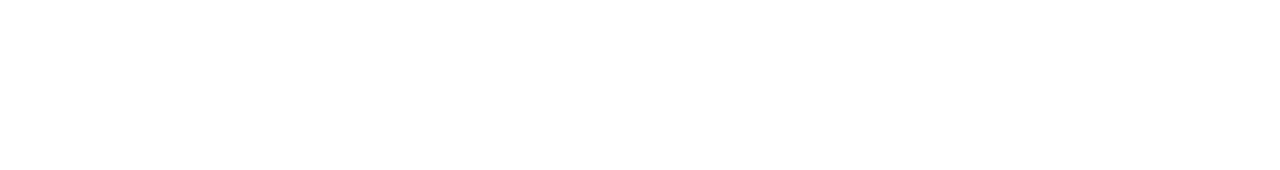
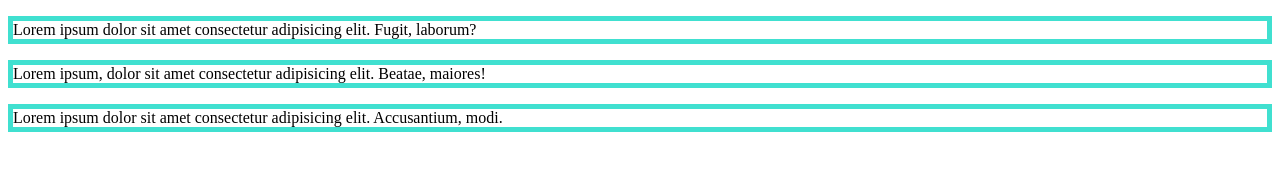
Before and after one commit to shahinanishi/my-repo, a plain HTML site: page index.html in a window 1280 px wide. Drawn offline with Linux system fonts and the light colour scheme.

Commit message:
My first add

```diff
--- /dev/null
+++ b/Style.css
@@ -0,0 +1,4 @@
+p{
+    border: 5px solid turquoise;
+
+}
--- a/index.html
+++ b/index.html
@@ -4,8 +4,14 @@
     <meta charset="UTF-8">
     <meta name="viewport" content="width=device-width, initial-scale=1.0">
     <title>My Repository Experiment</title>
+    <link rel="stylesheet" href="Style.css">
 </head>
 <body>
+    <div>
+        <p>Lorem ipsum dolor sit amet consectetur adipisicing elit. Fugit, laborum?</p>
+        <p>Lorem ipsum, dolor sit amet consectetur adipisicing elit. Beatae, maiores!</p>
+        <p>Lorem ipsum dolor sit amet consectetur adipisicing elit. Accusantium, modi.</p>
+    </div>
 
 </body>
 </html>
```
